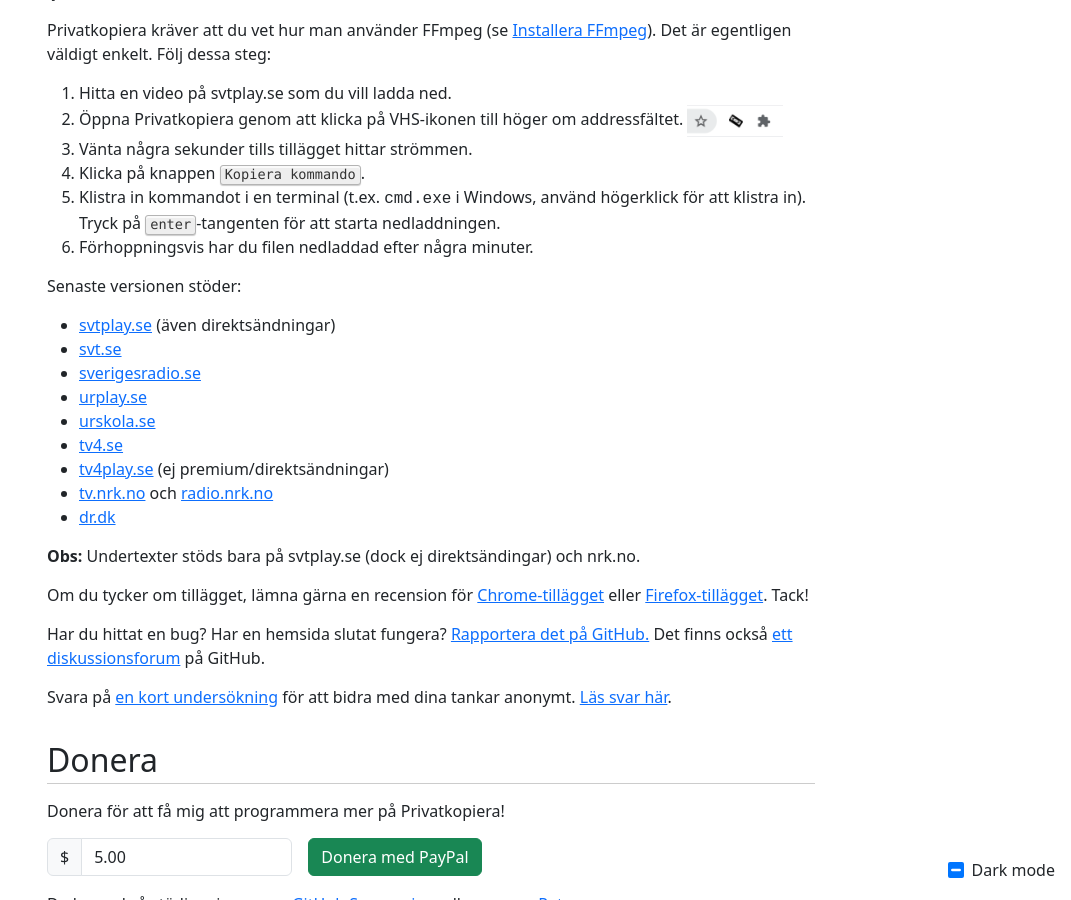
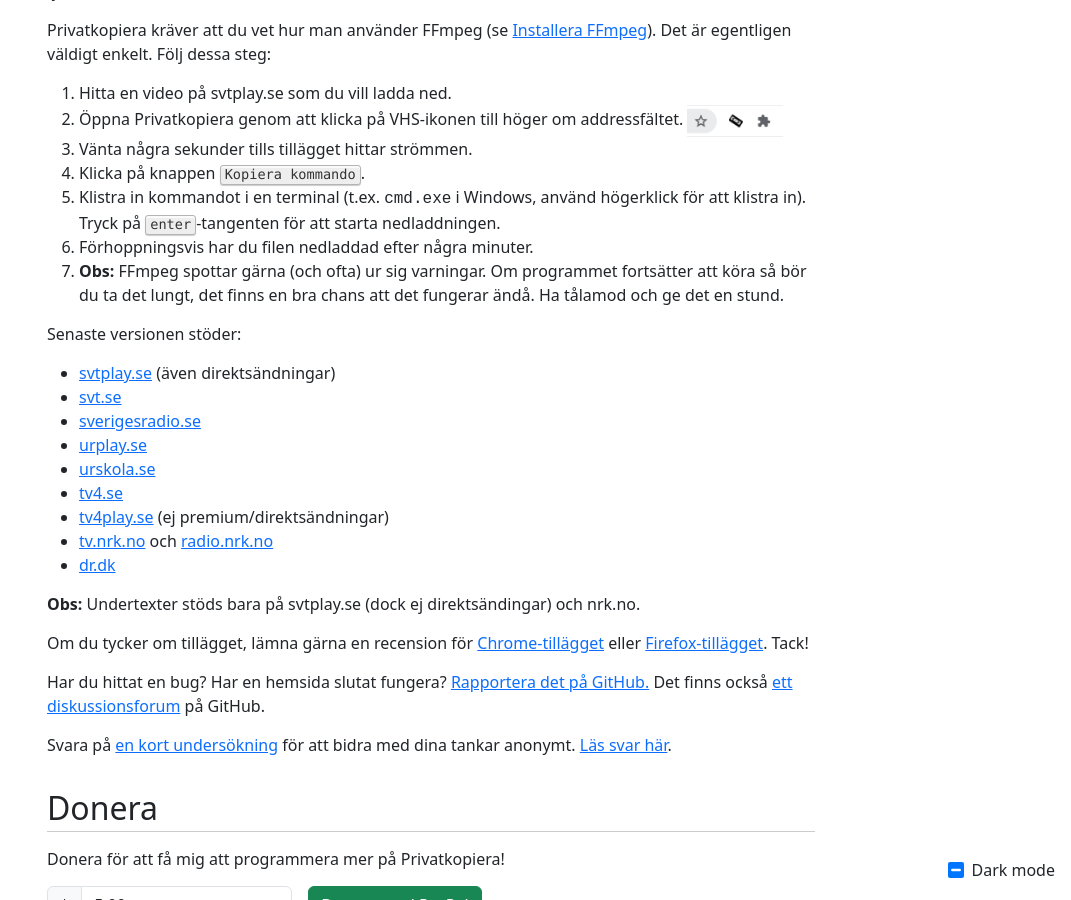
Before and after one commit to stefansundin/privatkopiera, a Jekyll site: the page built from index.html, in a window 1280 px wide and 900 px high, scrolled down 513 px. Shown: the whole window, without its empty margins (209-1280 px from the left). Built offline with Jekyll 4.4.1, drawn with Linux system fonts in a browser that asks for light colours; some of the changed lines change nothing that is shown; some of the changed text lies outside the part shown.

Commit message:
Misc improvements.

```diff
--- a/index.html
+++ b/index.html
@@ -49,6 +49,7 @@
       <li>Klicka på knappen <kbd>Kopiera kommando</kbd>.</li>
       <li>Klistra in kommandot i en terminal (t.ex. <tt>cmd.exe</tt> i Windows, använd högerklick för att klistra in). Tryck på <kbd>enter</kbd>-tangenten för att starta nedladdningen.</li>
       <li>Förhoppningsvis har du filen nedladdad efter några minuter.</li>
+      <li><strong>Obs:</strong> FFmpeg spottar gärna (och ofta) ur sig varningar. Om programmet fortsätter att köra så bör du ta det lungt, det finns en bra chans att det fungerar ändå. Ha tålamod och ge det en stund.</li>
     </ol>
 
     <p>Senaste versionen stöder:</p>
@@ -182,7 +183,7 @@
     <p>AdobeHDS kan återuppta avbrutna nedladdningar. Du kan också använda <code>--parallel 1</code>.</p>
 
     <h2 id="tips">Tips</h2>
-    <p>Om du ändrar filändelsen till <tt>.mka</tt> så laddas bara ljudet ned. Likaväl kan du använda <tt>.srt</tt> för att bara ladda ned undertexter.</p>
+    <p>Om du ändrar filändelsen till <tt>.mka</tt> så laddas bara ljudet ned. Likaväl kan du använda <tt>.srt</tt> för att bara ladda ned undertexter. Undertexter stöds ej på alla sidor!</p>
 
     <h2 id="proxy">Proxy</h2>
     <p>För tips angående användning av proxy, <a href="proxy.html">se separat sida</a>.</p>
```
